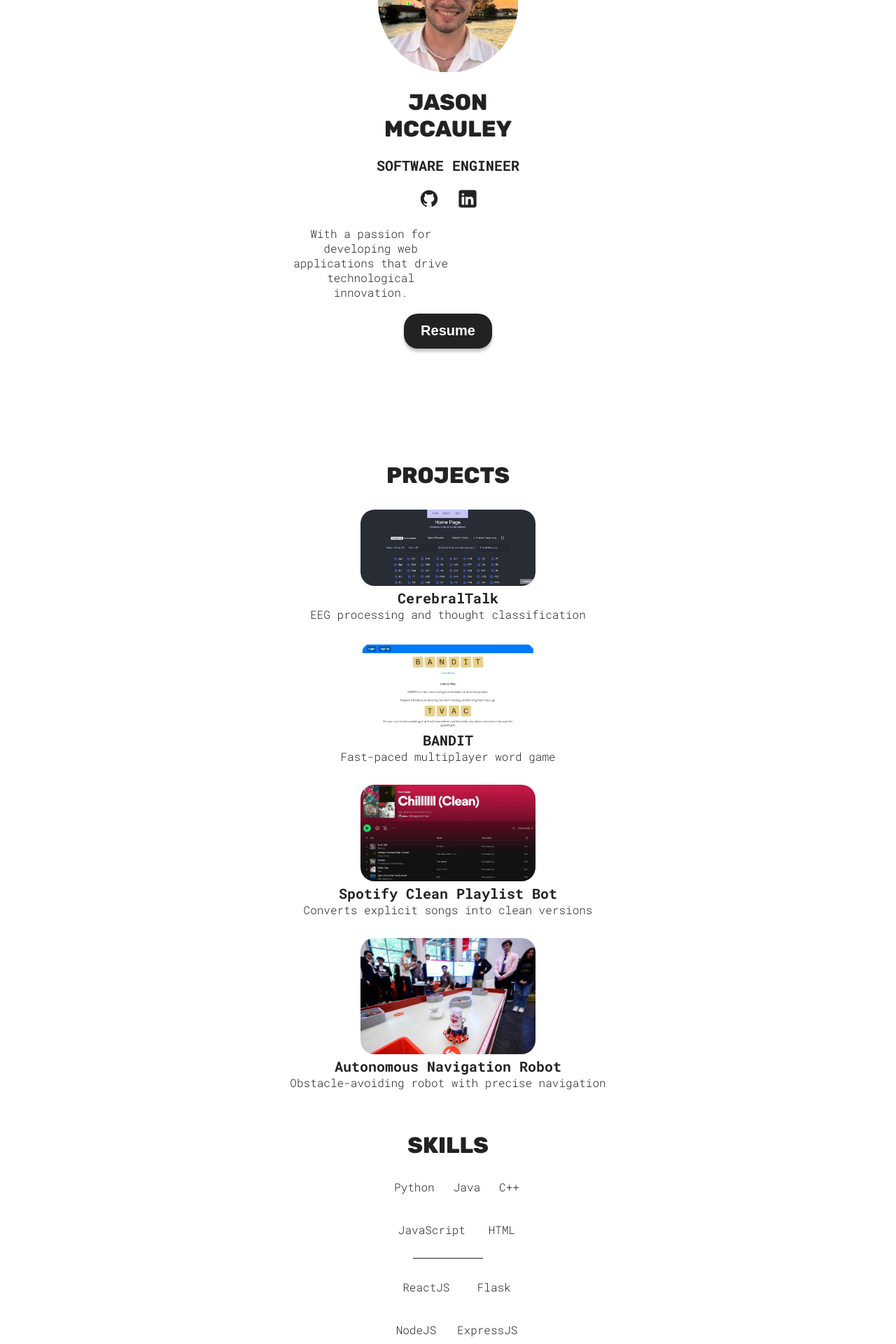
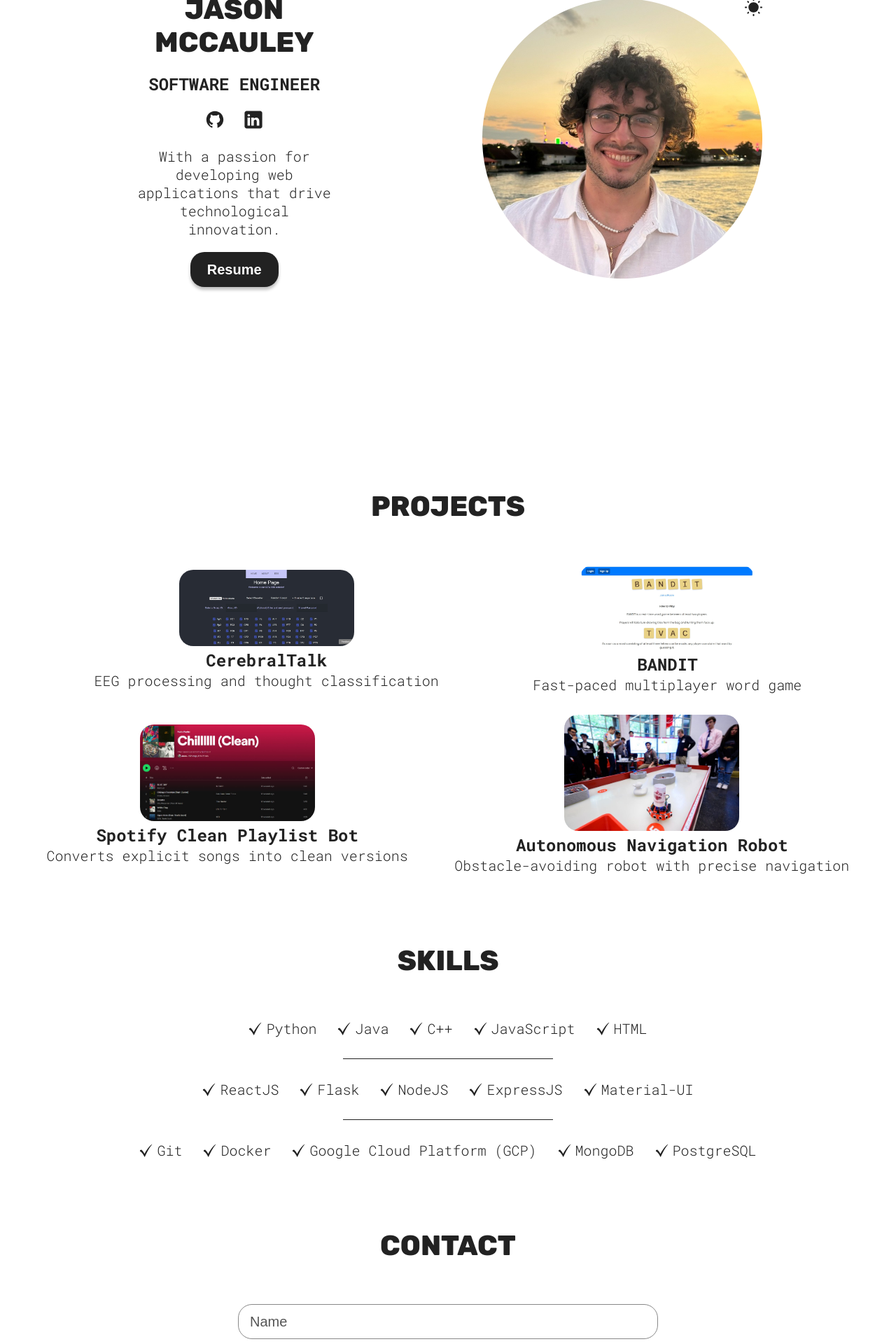
Before and after one commit to jasonmccauley/PortfolioWebsite, a React (Vite) app: page / in a window 1280 px wide. Shown: the part 200-2120 px from the top of the page at 70% size. Built offline with nearby package versions, Linux system fonts and the light colour scheme.

Commit message:
added media querying to each section's CSS

```diff
--- a/src/App.css
+++ b/src/App.css
@@ -66,3 +66,35 @@ p {
 .hover {
     cursor: pointer;
 }
+
+@media (width >= 800px){
+    #root {
+        gap: 100px;
+    }
+    h1 {
+        font-size: 40px;
+    }
+    h2, h3 {
+        font-size: 24px;
+    }
+    p {
+        font-size: 20px;
+    }
+
+    .sectionTitle {
+        margin-bottom: 60px;
+    }
+
+    @media(width >= 1400px){
+        #root {
+            gap: 200px;
+        }
+        h1 {
+            font-size: 48px;
+        }
+
+        .sectionTitle {
+            margin-bottom: 75px;
+        }
+    }
+}
--- a/src/sections/Contact/ContactStyles.module.css
+++ b/src/sections/Contact/ContactStyles.module.css
@@ -57,3 +57,19 @@ input[type="submit"]:active {
     transform: translateY(2px);
     box-shadow: 0 2px 2px rgba(0, 0, 0, 0.25);
 }
+
+@media(width >= 800px){
+    textarea, input:not([type="submit"]) {
+        width: 600px;
+        font-size: 20px;
+    }
+    form {
+        gap: 40px;
+    }
+}
+
+@media(width >= 1400px){
+    textarea, input:not([type="submit"]){
+        width: 800px;
+    }
+}
--- a/src/sections/Hero/HeroStyles.module.css
+++ b/src/sections/Hero/HeroStyles.module.css
@@ -77,3 +77,24 @@
     flex-direction: column;
     gap: 20px;
 }
+
+@media(width >= 800px){
+    .container{
+        flex-direction: row-reverse;
+        align-items: center;
+        justify-content: space-evenly;
+
+        .hero {
+            max-width: 350px;
+            width: 350px;
+        }
+    }
+}
+
+@media(width >= 1400px){}
+.container{
+    .hero {
+        max-width: 400px;
+        width: 400px;
+    }
+}
--- a/src/sections/Projects/ProjectsStyles.module.css
+++ b/src/sections/Projects/ProjectsStyles.module.css
@@ -20,11 +20,20 @@
     a:hover {
         transform: scale(1.05);
     }
+}
 
-    .projectsContainer {
-        display: flex;
-        flex-direction: column;
-        align-items: center;
-        gap: 30px;
+.projectsContainer {
+    display: flex;
+    flex-direction: column;
+    align-items: center;
+    gap: 30px;
+}
+
+@media(width >= 800px) {
+    .projectsContainer{
+        flex-direction: row;
+        flex-wrap: wrap;
+        justify-content: space-evenly;
+        padding: 0 30px;
     }
 }
--- a/src/sections/Skills/Skills.jsx
+++ b/src/sections/Skills/Skills.jsx
@@ -1,9 +1,14 @@
 import styles from "./SkillsStyles.module.css"
-import checkMarkIcon from "../../assets/checkmark-dark.svg";
+import checkMarkIconDark from "../../assets/checkmark-dark.svg";
+import checkMarkIconLight from "../../assets/checkmark-light.svg"
 import SkillList from "../../common/SkillList";
+import { useTheme } from "../../common/ThemeContext";
 
 function Skills() {
-  return (
+  const {theme} = useTheme();
+  const checkMarkIcon = (theme === "light" ? checkMarkIconLight : checkMarkIconDark);
+
+  return(
     <section id="skills" className={styles.container}>
         <h1 className="sectionTitle">Skills</h1>
         <div className={styles.skillList}>
--- a/src/sections/Skills/SkillsStyles.module.css
+++ b/src/sections/Skills/SkillsStyles.module.css
@@ -30,3 +30,18 @@ hr{
     background-color: var(--text-color);
     margin: 30px auto;
 }
+
+@media(width >= 800px){
+    .skillList{
+       max-width: fit-content;
+       gap: 30px;
+
+       p {
+        font-size: 20px;
+       }
+    }
+
+    hr {
+        width: 300px;
+       }
+}
```
Also changed, not shown: src/assets/hero-img.png, 1 other file (tests, documents, lock files or other folders).
